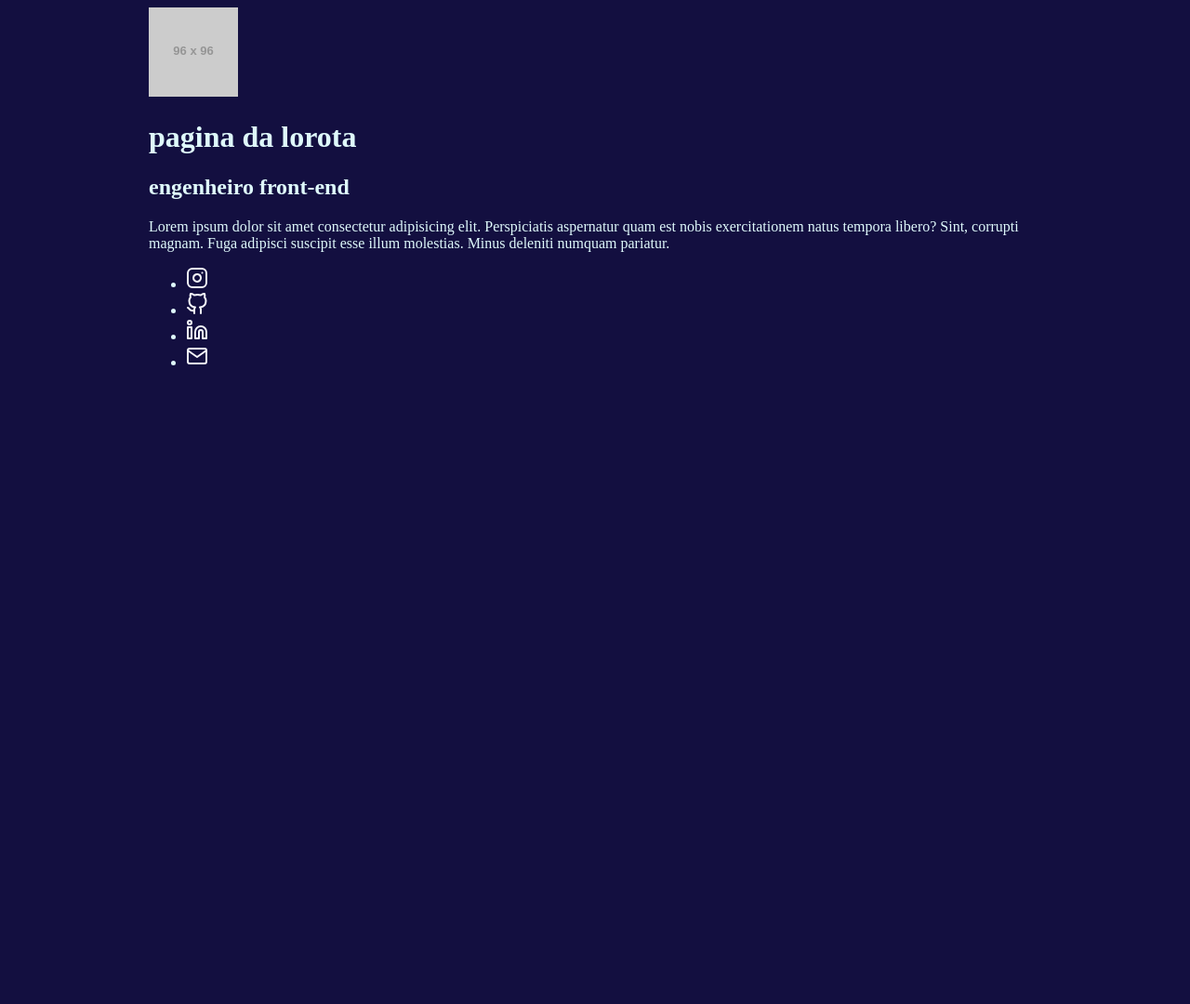
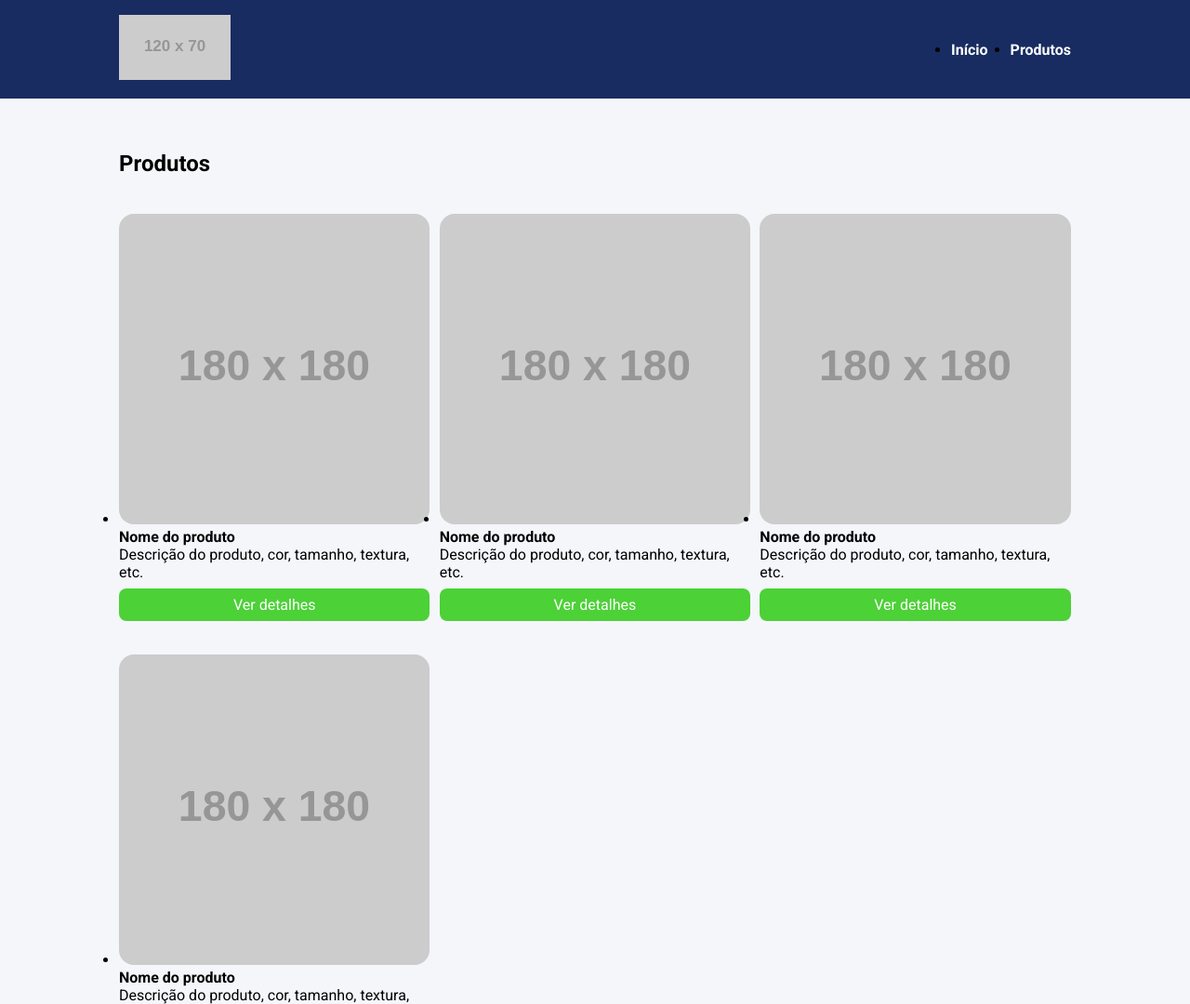
Before and after one commit to jrampo/EBAC-PROJECTs, a website: page index.html in a window 1280 px wide. Shown: the top 1080 px of the page at 93% size. Before the commit the page ends 800 px from the top, so only its background shows below. Drawn offline with Linux system fonts and the light colour scheme; placeholder pictures from the web are drawn by us.

Commit message:
layout ex

```diff
--- a/index.html
+++ b/index.html
@@ -4,48 +4,62 @@
     <meta charset="UTF-8" />
     <meta name="viewport" content="width=device-width, initial-scale=1.0" />
     <title>Lorota LESS</title>
+    <link rel="preconnect" href="https://fonts.googleapis.com" />
+    <link rel="preconnect" href="https://fonts.gstatic.com" crossorigin="" />
+    <link
+      href="https://fonts.googleapis.com/css2?family=Roboto:wght@400;700&amp;display=swap"
+      rel="stylesheet"
+    />
     <link rel="stylesheet" href="build/styles/main.css" />
   </head>
   <body>
-    <div class="container">
-      <header>
-        <img class="profile-avatar" src="https://via.placeholder.com/96x96" />
-        <div class="profile-bio">
-          <h1 class="profile-bio-name">pagina da lorota</h1>
-          <h2 class="profile-bio-subtitle">engenheiro front-end</h2>
-          <p class="profile-bio-description">
-            Lorem ipsum dolor sit amet consectetur adipisicing elit.
-            Perspiciatis aspernatur quam est nobis exercitationem natus tempora
-            libero? Sint, corrupti magnam. Fuga adipisci suscipit esse illum
-            molestias. Minus deleniti numquam pariatur.
-          </p>
+    <header>
+      <div class="container">
+        <div class="branding">
+          <img src="https://via.placeholder.com/120x70" />
         </div>
-      </header>
-
-      <nav>
-        <ul class="social-links">
-          <li>
-            <a href="">
-              <img src="./src/images/instagram.svg" alt="Logo do Instagram" />
-            </a>
+        <nav>
+          <ul class="menu">
+            <li>
+              <a href="#">Início</a>
+            </li>
+            <li>
+              <a href="#">Produtos</a>
+            </li>
+          </ul>
+        </nav>
+      </div>
+    </header>
+    <section>
+      <div class="container">
+        <h2>Produtos</h2>
+        <ul class="products">
+          <li class="product-item">
+            <img src="https://via.placeholder.com/180x180" />
+            <h4>Nome do produto</h4>
+            <p>Descrição do produto, cor, tamanho, textura, etc.</p>
+            <a href="#" class="product-button"> Ver detalhes </a>
           </li>
-          <li>
-            <a href="">
-              <img src="./src/images/github.svg" alt="Logo do GitHub" />
-            </a>
+          <li class="product-item">
+            <img src="https://via.placeholder.com/180x180" />
+            <h4>Nome do produto</h4>
+            <p>Descrição do produto, cor, tamanho, textura, etc.</p>
+            <a href="#" class="product-button"> Ver detalhes </a>
           </li>
-          <li>
-            <a href="">
-              <img src="./src/images/linkedin.svg" alt="Logo do LinkedIn" />
-            </a>
+          <li class="product-item">
+            <img src="https://via.placeholder.com/180x180" />
+            <h4>Nome do produto</h4>
+            <p>Descrição do produto, cor, tamanho, textura, etc.</p>
+            <a href="#" class="product-button"> Ver detalhes </a>
           </li>
-          <li>
-            <a href="">
-              <img src="./src/images/mail.svg" alt="Email" />
-            </a>
+          <li class="product-item">
+            <img src="https://via.placeholder.com/180x180" />
+            <h4>Nome do produto</h4>
+            <p>Descrição do produto, cor, tamanho, textura, etc.</p>
+            <a href="#" class="product-button"> Ver detalhes </a>
           </li>
         </ul>
-      </nav>
-    </div>
+      </div>
+    </section>
   </body>
 </html>
--- a/src/styles/main.less
+++ b/src/styles/main.less
@@ -2,29 +2,21 @@
 @breakpointMobile: ~"(max-width: 767px)";
 @breakpointTablet: ~"(min-width: 768px) and (max-width: 1023px)";
 
-.marginbottom8 {
-  margin-bottom: 8px;
-}
-
 * {
+  margin: 0;
   padding: 0;
-  margin: 0;
   box-sizing: border-box;
+  font-family: Roboto, sans-serif;
 }
 
 body {
   background-color: #colors[backgroundcolor];
-  color: #colors[textcolor];
 }
 
 .container {
-  max-width: 960px;
+  max-width: 1024px;
   width: 100%;
   margin: 0 auto;
-
-  @media @breakpointMobile {
-    max-width: 70%;
-  }
 
   @media @breakpointTablet {
     max-width: 80%;
@@ -32,48 +24,77 @@ body {
 }
 
 header {
-  padding: 24px;
+  background-color: #colors[backgroundheader];
+  position: sticky;
+  top: 0;
+  left: 0;
 
-  .profile-avatar {
-    display: block;
-    margin: 0 auto 24px;
-    border-radius: 50%;
+  .container {
+    display: flex;
+    justify-content: space-between;
+    align-items: center;
+    padding: 16px 0;
   }
 }
 
-.profile-bio {
-  text-align: center;
+.menu {
+  display: flex;
 
-  &-name {
-    font-size: 16px;
-    .marginbottom8();
-  }
+  li {
+    font-weight: bold;
+    margin-left: 24px;
 
-  &-subtitle {
-    font-size: 14px;
-    .marginbottom8();
-  }
-
-  &-description {
-    font-size: 14px;
-    opacity: 0.7;
+    a {
+      color: #colors[colortxt];
+      text-decoration: none;
+    }
   }
 }
 
-.social-links {
-  display: flex;
-  justify-content: space-between;
-  max-width: 240px;
+section {
+  padding: 56px 0;
+}
+
+.products {
+  margin-top: 40px;
+  display: grid;
+  grid-template-columns: repeat(3, 32.66%);
+  column-gap: 1%;
+  row-gap: 4%;
   width: 100%;
-  margin: 0 auto;
-  li {
-    list-style: none;
 
-    img {
-      transition: all ease 0.3s;
-      &:hover {
-        transform: scale(1.1);
-      }
-    }
+  @media @breakpointTablet {
+    grid-template-columns: repeat(2, 48.5%);
+    column-gap: 3%;
+  }
+
+  @media @breakpointMobile {
+    display: block;
   }
 }
+
+.product-item {
+  @media @breakpointMobile {
+    margin-bottom: 32px;
+  }
+
+  img {
+    width: 100%;
+    border-radius: 16px;
+  }
+}
+
+.product-button {
+  display: block;
+  background-color: #colors[colorbutton];
+  color: #colors[colortxt];
+  text-align: center;
+  padding: 8px 0;
+  border-radius: 8px;
+  margin-top: 8px;
+  text-decoration: none;
+
+  &:hover {
+    background-color: #colors[colorhover];
+  }
+}
--- a/src/styles/maps.less
+++ b/src/styles/maps.less
@@ -1,5 +1,7 @@
 #colors() {
-  backgroundcolor: #130f40;
-  buttoncolor: #30336b;
-  textcolor: #dff9fb;
+  backgroundcolor: #f5f6fa;
+  backgroundheader: #182c61;
+  colortxt: #fff;
+  colorhover: #4cd137;
+  colorbutton: #4cd137;
 }
```
Also changed, not shown: build/styles/main.css.
